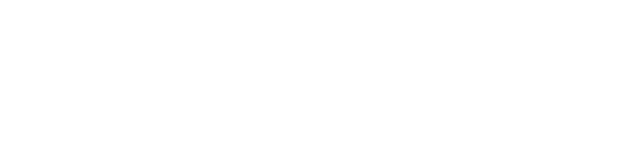
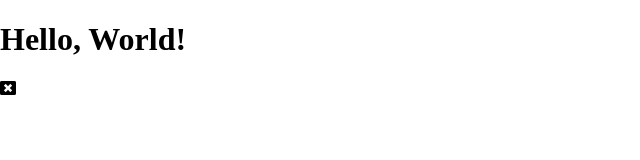
Before and after one commit to MasterRychu/template-test, a plain HTML site: page index.html in a window 1280 px wide. Shown: the whole page, without its empty margins (0-640 px from the left). Drawn offline with Linux system fonts and the light colour scheme.

Commit message:
hello world

```diff
--- a/index.html
+++ b/index.html
@@ -4,11 +4,12 @@
     <meta charset="UTF-8">
     <meta name="viewport" content="width=device-width, initial-scale=1.0">
     <title>Template</title>
-    <link rel="icon" type="image/png" href="https://www.google.com/s2/favicons?domain=css-tricks.com"
+    <link rel="icon" type="image/png" href="https://www.google.com/s2/favicons?domain=css-tricks.com">
     <link rel="stylesheet" href="https://cdnjs.cloudflare.com/ajax/libs/font-awesome/5.15.1/css/all.min.css">
     <link rel="stylesheet" href="style.css">
 </head>
 <body>
+    <h1>Hello, World!</h1>
     <i class="fas fa-window-close"></i>
     <!-- Script -->
     <script> src="script.js"</script>
```
